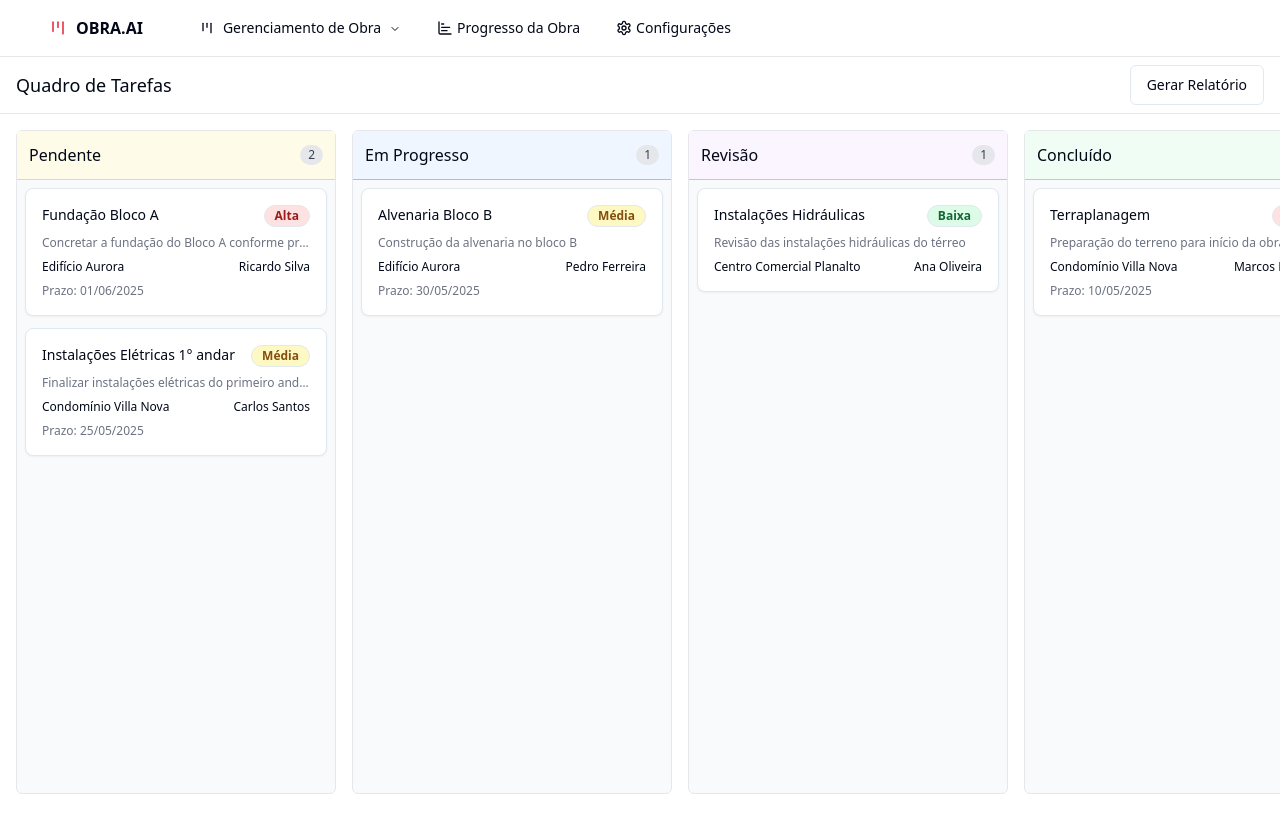
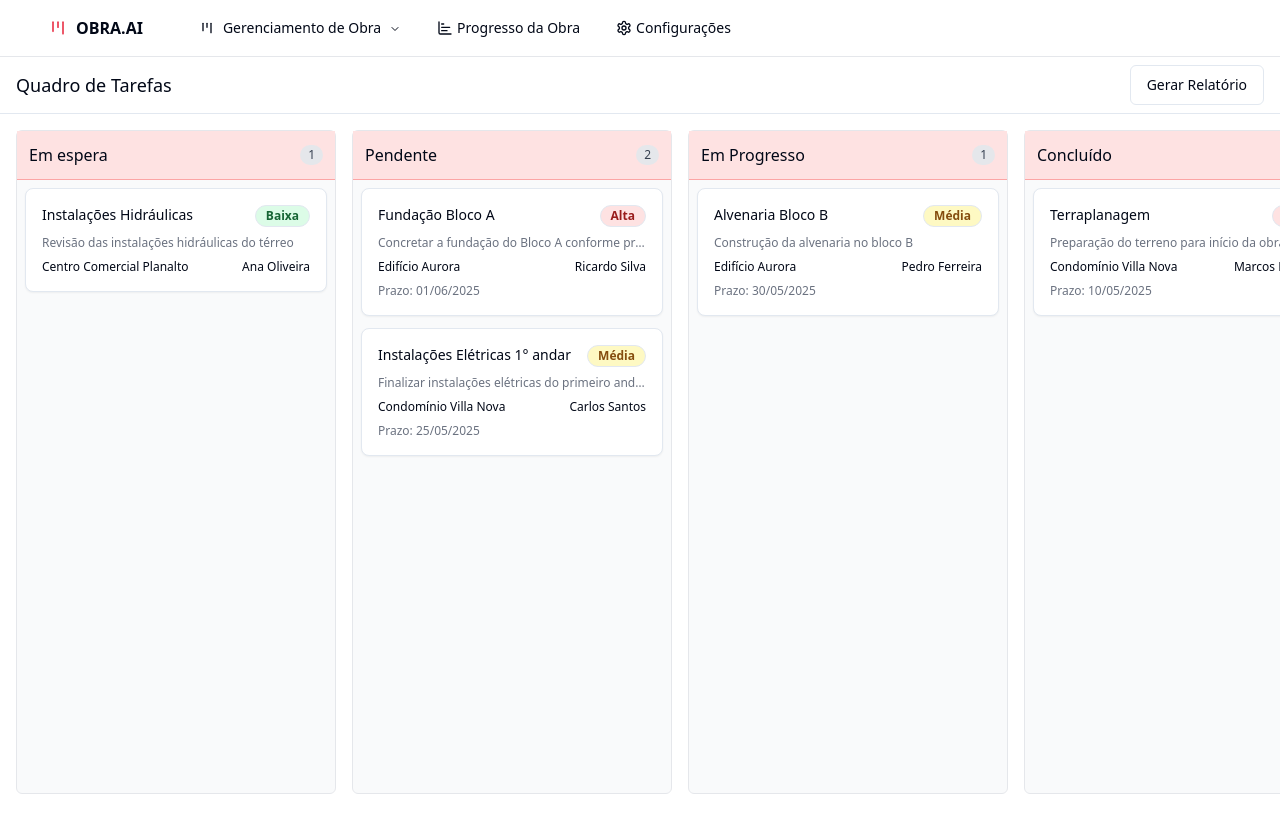
Before and after one commit to nnicmachado/obra-ai-kanban-manager, a React (Vite) app: page / in a window 1280 px wide. Built offline with nearby package versions, Linux system fonts and the light colour scheme.

Commit message:
Fix: Kanban column header and order
- Changed Kanban column headers to light red.
- Replaced "revisao" with "Em espera".
- Set the "pendente" column as the first column.

```diff
--- a/src/components/kanban/KanbanBoard.tsx
+++ b/src/components/kanban/KanbanBoard.tsx
@@ -8,6 +8,17 @@ import { sendWhatsappNotification } from "@/lib/whatsapp";
 
 // Initial tasks data
 const initialTasks: Record<string, TaskProps[]> = {
+  em_espera: [
+    {
+      id: "task-4",
+      title: "Instalações Hidráulicas",
+      description: "Revisão das instalações hidráulicas do térreo",
+      project: "Centro Comercial Planalto",
+      responsible: "Ana Oliveira",
+      priority: "baixa",
+      index: 0
+    },
+  ],
   pendente: [
     {
       id: "task-1",
@@ -42,17 +53,6 @@ const initialTasks: Record<string, TaskProps[]> = {
       index: 0
     },
   ],
-  revisao: [
-    {
-      id: "task-4",
-      title: "Instalações Hidráulicas",
-      description: "Revisão das instalações hidráulicas do térreo",
-      project: "Centro Comercial Planalto",
-      responsible: "Ana Oliveira",
-      priority: "baixa",
-      index: 0
-    },
-  ],
   concluido: [
     {
       id: "task-5",
@@ -67,11 +67,11 @@ const initialTasks: Record<string, TaskProps[]> = {
   ],
 };
 
-// Column definitions
+// Column definitions - reordered with "Em espera" first
 const columns = [
+  { id: "em_espera", title: "Em espera" },
   { id: "pendente", title: "Pendente" },
   { id: "em_progresso", title: "Em Progresso" },
-  { id: "revisao", title: "Revisão" },
   { id: "concluido", title: "Concluído" },
 ];
 
@@ -122,7 +122,7 @@ export function KanbanBoard() {
       const statusMap: Record<string, string> = {
         pendente: "Pendente",
         em_progresso: "Em Progresso",
-        revisao: "Em Revisão",
+        em_espera: "Em Espera",
         concluido: "Concluído"
       };
 
--- a/src/components/kanban/KanbanColumn.tsx
+++ b/src/components/kanban/KanbanColumn.tsx
@@ -9,20 +9,9 @@ interface KanbanColumnProps {
 }
 
 export function KanbanColumn({ id, title, tasks, provided }: KanbanColumnProps) {
-  // Determine the header background color based on column id
+  // Determine the header background color based on column id - now all use light red
   const getHeaderColor = () => {
-    switch(id) {
-      case "pendente":
-        return "bg-yellow-50 border-yellow-300";
-      case "em_progresso":
-        return "bg-blue-50 border-blue-300";
-      case "revisao":
-        return "bg-purple-50 border-purple-300";
-      case "concluido":
-        return "bg-green-50 border-green-300";
-      default:
-        return "bg-gray-50 border-gray-300";
-    }
+    return "bg-red-100 border-red-300";
   };
 
   return (
--- a/src/components/tasks/TaskDetails.tsx
+++ b/src/components/tasks/TaskDetails.tsx
@@ -21,6 +21,7 @@ export function TaskDetails({
   responsible: initialResponsible,
   priority: initialPriority,
   dueDate: initialDueDate,
+  index, // Added index property
   onClose
 }: TaskDetailsProps) {
   const [isEditing, setIsEditing] = useState(false);
@@ -44,7 +45,7 @@ export function TaskDetails({
         task: formData.title,
         status: newStatus === "pendente" ? "Pendente" :
                newStatus === "em_progresso" ? "Em Progresso" :
-               newStatus === "revisao" ? "Em Revisão" : "Concluído",
+               newStatus === "em_espera" ? "Em Espera" : "Concluído", // Updated status name
         project: formData.project,
         responsible: formData.responsible
       });
@@ -211,12 +212,12 @@ export function TaskDetails({
             Em Progresso
           </Button>
           <Button
-            variant={status === "revisao" ? "default" : "outline"}
+            variant={status === "em_espera" ? "default" : "outline"}
             size="sm"
-            onClick={() => handleStatusChange("revisao")}
-            className={status === "revisao" ? "bg-brand-red hover:bg-red-600" : ""}
+            onClick={() => handleStatusChange("em_espera")}
+            className={status === "em_espera" ? "bg-brand-red hover:bg-red-600" : ""}
           >
-            Revisão
+            Em Espera
           </Button>
           <Button
             variant={status === "concluido" ? "default" : "outline"}
```
